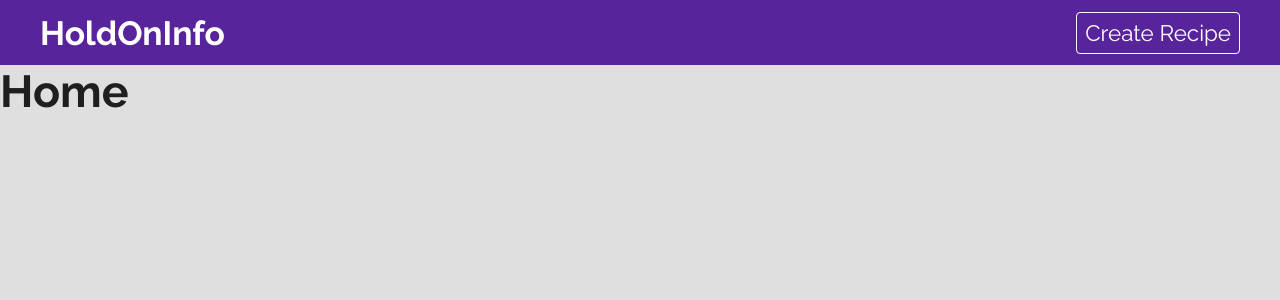
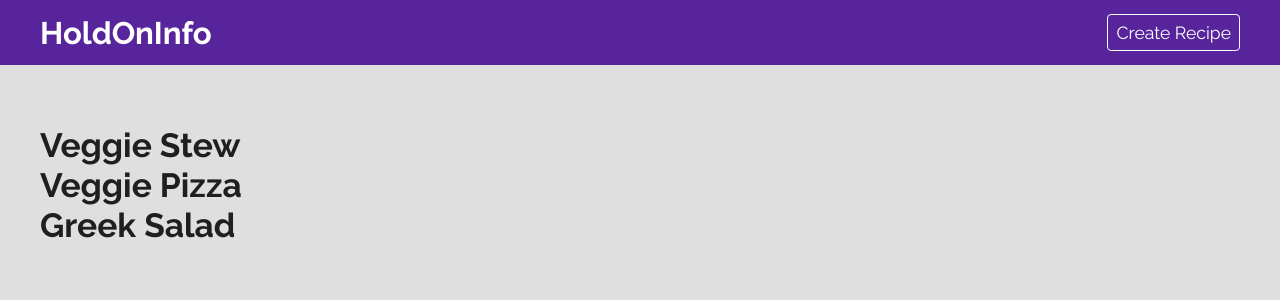
Before and after one commit to tharuAnish/hold-on-info, a React (Create React App) app: page / in a window 1280 px wide. Shown: the top 300 px of the page. Built offline with nearby package versions, Linux system fonts and the light colour scheme; data requests are answered from the project's data file.

Commit message:
fetching data with usefetch hook

```diff
--- a/src/components/Navbar/Navbar.css
+++ b/src/components/Navbar/Navbar.css
@@ -14,8 +14,10 @@
   margin-right: auto;
   color: #fff;
   text-decoration: none;
+  font-size: 1.3rem;
 }
 .navbar a:last-child {
+  font-size: 1.1rem;
   color: #fff;
   text-decoration: none;
   margin-left: 40px;
--- /dev/null
+++ b/src/hooks/useFetch.js
@@ -0,0 +1,35 @@
+import { useState, useEffect } from "react"
+export const useFetch = (url) => {
+  const [data, setData] = useState(null)
+  const [isPending, setIsPending] = useState(false)
+  const [error, setError] = useState(null)
+  useEffect(() => {
+    const controller = new AbortController()
+    const fetchData = async () => {
+      setIsPending(true)
+
+      try {
+        const res = await fetch(url, { signal: controller.signal })
+        if (!res.ok) {
+          throw new Error(res.statusText)
+        }
+        const data = await res.json()
+        setIsPending(false)
+        setData(data)
+        setError(null)
+      } catch (err) {
+        if (err.name === "AbortError") {
+          console.log("the fetch was aborted")
+        } else {
+          setIsPending(false)
+          setError("Could not fetch the data")
+        }
+      }
+    }
+    fetchData()
+    return () => {
+      controller.abort()
+    }
+  }, [url])
+  return { data, isPending, error }
+}
--- a/src/pages/Home/Home.css
+++ b/src/pages/Home/Home.css
@@ -0,0 +1,4 @@
+.home {
+  max-width: 1200px;
+  margin: 60px auto;
+}
--- a/src/pages/Home/Home.js
+++ b/src/pages/Home/Home.js
@@ -1,9 +1,19 @@
 import "./Home.css"
+import { useFetch } from "../../hooks/useFetch"
 
 export default function Home() {
+  const { data, isLoading, error } = useFetch("http://localhost:3000/recipes")
   return (
-    <div>
-      <h1>Home</h1>
+    <div className="home">
+      {error && <p className="error">{error}</p>}
+      {isLoading && <p className="loading">Loading...</p>}
+      {/*if only we have data then only it will fetch */}
+      {data &&
+        data.map((recepie) => (
+          <div key={recepie.id}>
+            <h2>{recepie.title}</h2>
+          </div>
+        ))}
     </div>
   )
 }
```
